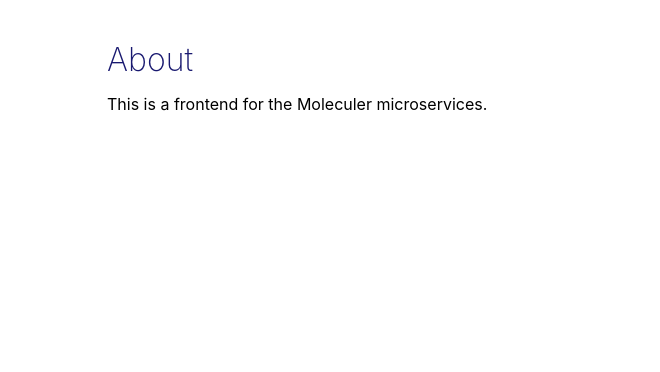
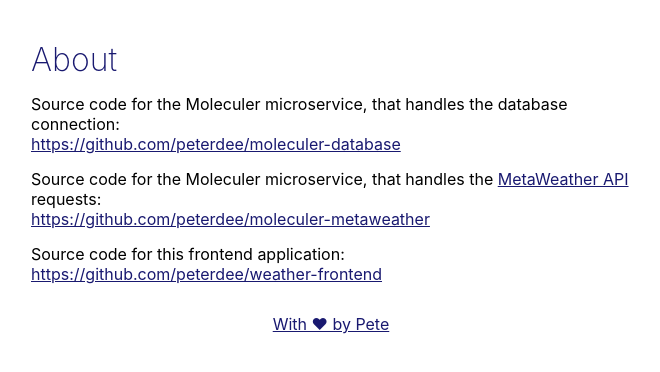
Before and after one commit to peterdee/weather-frontend, a React (Create React App) app: page /about in a window 1280 px wide. Shown: the top 372 px of the page, without its empty margins (309-969 px from the left). Built offline with nearby package versions, Linux system fonts and the light colour scheme.

Commit message:
About page: links

```diff
--- a/src/App.scss
+++ b/src/App.scss
@@ -30,7 +30,7 @@
     max-width: 600px;
     min-width: 380px;
     padding: 0 20px;
-    width: 35%;
+    width: 50%;
   }
 }
 .noselect {
--- a/src/index.scss
+++ b/src/index.scss
@@ -26,6 +26,10 @@
   box-sizing: inherit;
 }
 
+a, a:visited {
+  color: midnightblue;
+}
+
 h1 {
   font-size: 32px;
   font-weight: 200;
--- a/src/views/About/About.tsx
+++ b/src/views/About/About.tsx
@@ -6,7 +6,37 @@
       About
     </h1>
     <div className="margin-top">
-      This is a frontend for the Moleculer microservices.
+      Source code for the Moleculer microservice, that handles the database connection:
+    </div>
+    <div>
+      <a href="https://github.com/peterdee/moleculer-database">
+        https://github.com/peterdee/moleculer-database
+      </a>
+    </div>
+    <div className="margin-top">
+      Source code for the Moleculer microservice, that handles the <a
+        href="https://www.metaweather.com/api/"
+      >MetaWeather API</a> requests:
+    </div>
+    <div>
+      <a href="https://github.com/peterdee/moleculer-metaweather">
+        https://github.com/peterdee/moleculer-metaweather
+      </a>
+    </div>
+    <div className="margin-top">
+      Source code for this frontend application:
+    </div>
+    <div>
+      <a href="https://github.com/peterdee/weather-frontend">
+        https://github.com/peterdee/weather-frontend
+      </a>
+    </div>
+    <div className="margin-top">
+      <div className="margin-top text-center">
+        <a href="https://github.com/peterdee">
+          With ❤ by Pete
+        </a>
+      </div>
     </div>
   </div>
 );
--- a/src/views/Index/Index.tsx
+++ b/src/views/Index/Index.tsx
@@ -14,8 +14,8 @@
   );
 
   return (
-    <div className="index">
-      <h1>Index</h1>
+    <div className="flex direction-column content">
+      <h1>MetaWeather</h1>
     </div>
   );
 };
```
